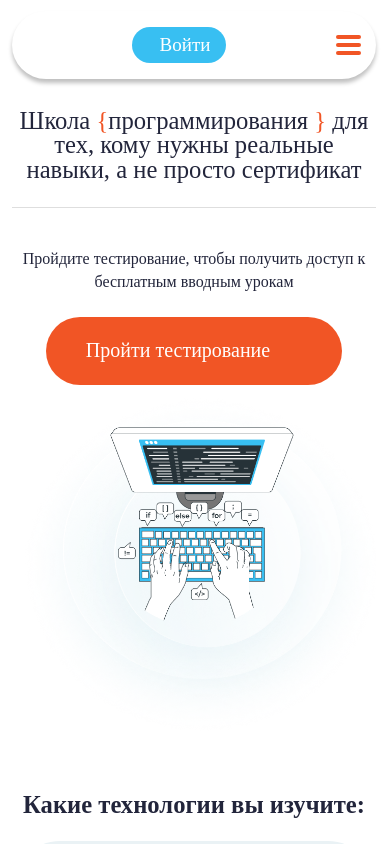
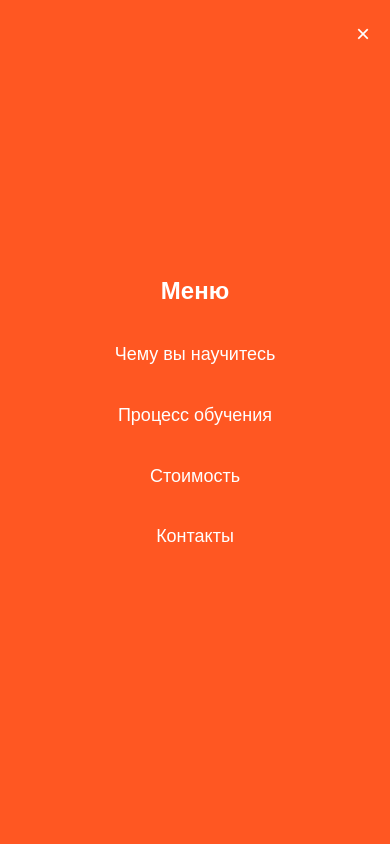
Before and after one commit to polshtva/YtYt, a plain HTML site: page index.html in a window 390 px wide. Both pictures are taken after a click on the element 348 px from the left and 44 px from the top of the page. Drawn offline with nearby package versions, Linux system fonts and the light colour scheme; a small style sheet from the web is missing.

Commit message:
Add files via upload

```diff
--- a/css/basic.css
+++ b/css/basic.css
@@ -1,6 +1,8 @@
 *{
     box-sizing: border-box;
+    font-family: 'Gilroy', arial;
 }
+
 
 body, html{
     height: 100%;
--- a/css/main.css
+++ b/css/main.css
@@ -2,3 +2,4 @@
 @import url(section/grettings.css);
 @import url(section/technologies.css);
 @import url(section/offers.css);
+@import url(section/wrapper-burger.css);
--- a/css/section/technologies.css
+++ b/css/section/technologies.css
@@ -2,11 +2,6 @@
     margin-top: 46px;
 }
 
-.container {}
-
-.technologies__contant {}
-
-.technologies__title {}
 
 .technologies__info {
     margin-top: 84px;
@@ -18,9 +13,6 @@
     border-radius: 48px;
 }
 
-.technologies__img {}
-
-.technologies__data {}
 
 .technologies__list {
     display: flex;
--- /dev/null
+++ b/css/section/wrapper-burger.css
@@ -0,0 +1,58 @@
+.wrapper-menu {
+      margin: 0;
+      padding: 0;
+      width: 100%;
+      height: 100%;
+      overflow: hidden;
+      font-family: Arial, sans-serif;
+      background-color: #f0f0f0;
+      display: none;
+  }
+
+  .menu {
+      width: 100%;
+      height: 100%;
+      background-color: #ff5722;
+      color: white;
+      display: flex;
+      flex-direction: column;
+      justify-content: center;
+      align-items: center;
+      box-sizing: border-box;
+      position: relative;
+  }
+
+  .menu h2 {
+      margin: 0;
+      margin-bottom: 20px;
+      text-align: center;
+      font-size: 24px;
+  }
+
+  .menu-item {
+      margin: 10px 0;
+      text-align: center;
+      font-size: 18px;
+      cursor: pointer;
+      transition: background-color 0.3s;
+      width: 80%;
+      padding: 10px;
+      border-radius: 4px;
+  }
+
+  .menu-item:hover {
+      background-color: rgba(255, 255, 255, 0.2);
+  }
+
+  .close-button {
+      position: absolute;
+      top: 20px;
+      right: 20px;
+      font-size: 24px;
+      cursor: pointer;
+      transition: color 0.3s;
+  }
+
+  .close-button:hover {
+      color: #151515;
+  }
--- a/index.html
+++ b/index.html
@@ -7,6 +7,8 @@
     <title>YtYt</title>
     <link rel="stylesheet" href="css/normalize.css">
     <link rel="stylesheet" href="css/main.css">
+    <link href="https://myfonts.ru/myfonts?fonts=gilroy" rel="stylesheet" type="text/css" />
+    <script src="https://ajax.googleapis.com/ajax/libs/jquery/3.6.0/jquery.min.js"></script>
 </head>
 
 <body>
@@ -94,7 +96,8 @@
                                 <li class="offers__item">
                                     <img src="img/offers/pic1.png" alt="1 иконка">
                                     <div class="offers__item-title">Огромное количество практики</div>
-                                    <div class="offers__item-text">Более 500 самостоятельных заданий и 20 полноценных больших проектов</div>
+                                    <div class="offers__item-text">Более 500 самостоятельных заданий и 20 полноценных
+                                        больших проектов</div>
                                 </li>
                                 <li class="offers__item">
                                     <img src="img/offers/pic2.png" alt="2 иконка">
@@ -105,7 +108,8 @@
                                 <li class="offers__item">
                                     <img src="img/offers/pic3.png" alt="3 иконка">
                                     <div class="offers__item-title">Простое и понятное изложение</div>
-                                    <div class="offers__item-text">Вместо заумных терминов – примеры из реального мира</div>
+                                    <div class="offers__item-text">Вместо заумных терминов – примеры из реального мира
+                                    </div>
                                 </li>
                                 <li class="offers__item">
                                     <img src="img/offers/pic4.png" alt="4 иконка">
@@ -115,17 +119,20 @@
                                 <li class="offers__item">
                                     <img src="img/offers/pic5.png" alt="5 иконка">
                                     <div class="offers__item-title">Прямая связь с опытными программистами</div>
-                                    <div class="offers__item-text">Задавайте вопросы и отправляйте свой код на проверку</div>
+                                    <div class="offers__item-text">Задавайте вопросы и отправляйте свой код на проверку
+                                    </div>
                                 </li>
                                 <li class="offers__item">
                                     <img src="img/offers/pic6.png" alt="6 иконка">
                                     <div class="offers__item-title">Оплата небольшими частями</div>
-                                    <div class="offers__item-text">Платите только за тот материал, который сейчас изучаете, а не за весь курс сразу</div>
+                                    <div class="offers__item-text">Платите только за тот материал, который сейчас
+                                        изучаете, а не за весь курс сразу</div>
                                 </li>
                                 <li class="offers__item offers__item_last">
                                     <img src="img/offers/pic7.png" alt="7 иконка">
                                     <div class="offers__item-title">Быстрый и легкий возврат</div>
-                                    <div class="offers__item-text">Если передумаете учиться – вернем деньги за 3 рабочих дня</div>
+                                    <div class="offers__item-text">Если передумаете учиться – вернем деньги за 3 рабочих
+                                        дня</div>
                                 </li>
                             </div>
                         </div>
@@ -136,6 +143,33 @@
 
         </div>
     </div>
+
+    <div class="wrapper-menu">
+        <div class="menu">
+            <div class="close-button">&times;</div>
+            <h2>Меню</h2>
+            <div class="menu-item">Чему вы научитесь</div>
+            <div class="menu-item">Процесс обучения</div>
+            <div class="menu-item">Стоимость</div>
+            <div class="menu-item">Контакты</div>
+        </div>
+    </div>
+
+
+    <script>
+        $(document).ready(function () {
+            $('.burger').click(function () {
+                $('.wrapper-menu').css('display', 'block'); // Показываем меню
+                $('.wrapper').css('display', 'none');
+            });
+
+            $('.close-button').click(function () {
+                $('.wrapper-menu').css('display', 'none'); // Скрываем меню
+                $('.wrapper').css('display', 'block');
+            });
+        });
+
+    </script>
 </body>
 
 </html>
```
